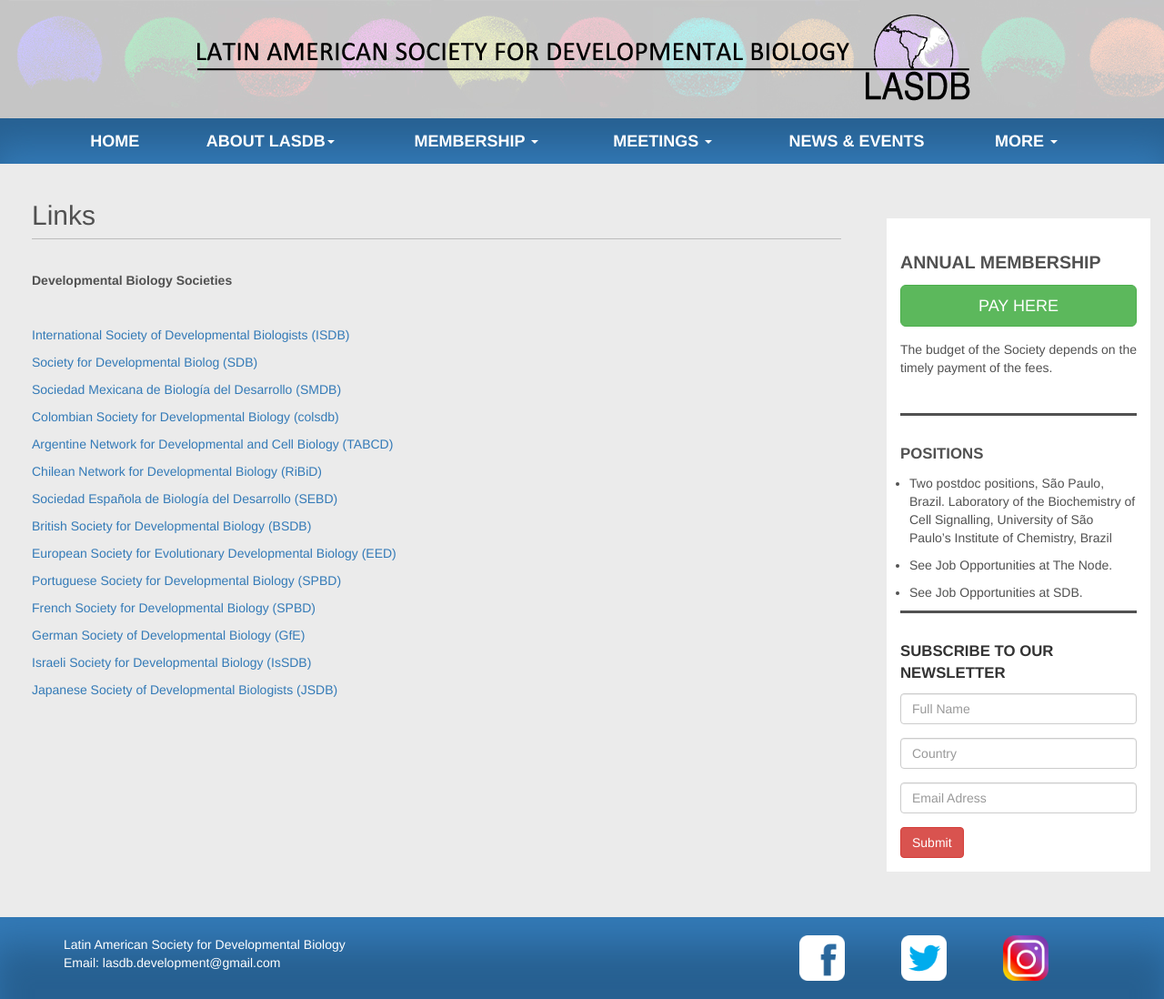
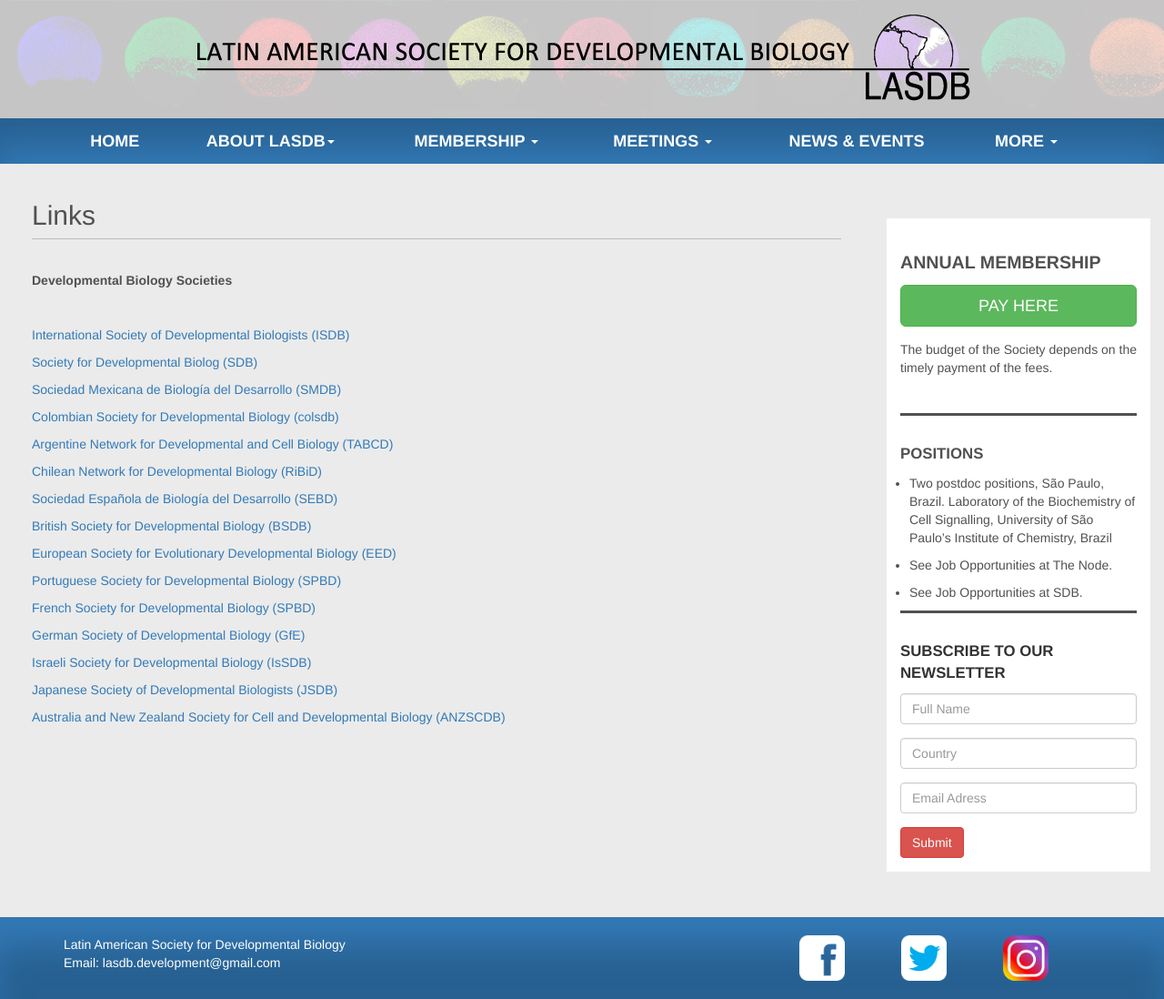
Before and after one commit to lasdb/lasdb.github.io, a Jekyll site: the page built from pages/links.html, in a window 1280 px wide. Shown: the whole page at 91% size. Built offline with Jekyll 4.4.1, drawn with Linux system fonts in a browser that asks for light colours; nearby versions of some CDN libraries.

Commit message:
Update links.html

```diff
--- a/pages/links.html
+++ b/pages/links.html
@@ -21,5 +21,6 @@
         <p><a href="https://www.vbio.de/about-vbio/german-life-sciences-association/" target="_blank">German Society of Developmental Biology (GfE)</a></p>
         <p><a href="http://issdb.org/" target="_blank">Israeli Society for Developmental Biology (IsSDB)</a></p>
         <p><a href="https://www.jsdb.jp/" target="_blank">Japanese Society of Developmental Biologists (JSDB)</a></p>
+        <p><a href="https://www.anzscdb.org/" target="_blank">Australia and New Zealand Society for Cell and Developmental Biology (ANZSCDB)</a></p>
     </div>
 </div>
```
